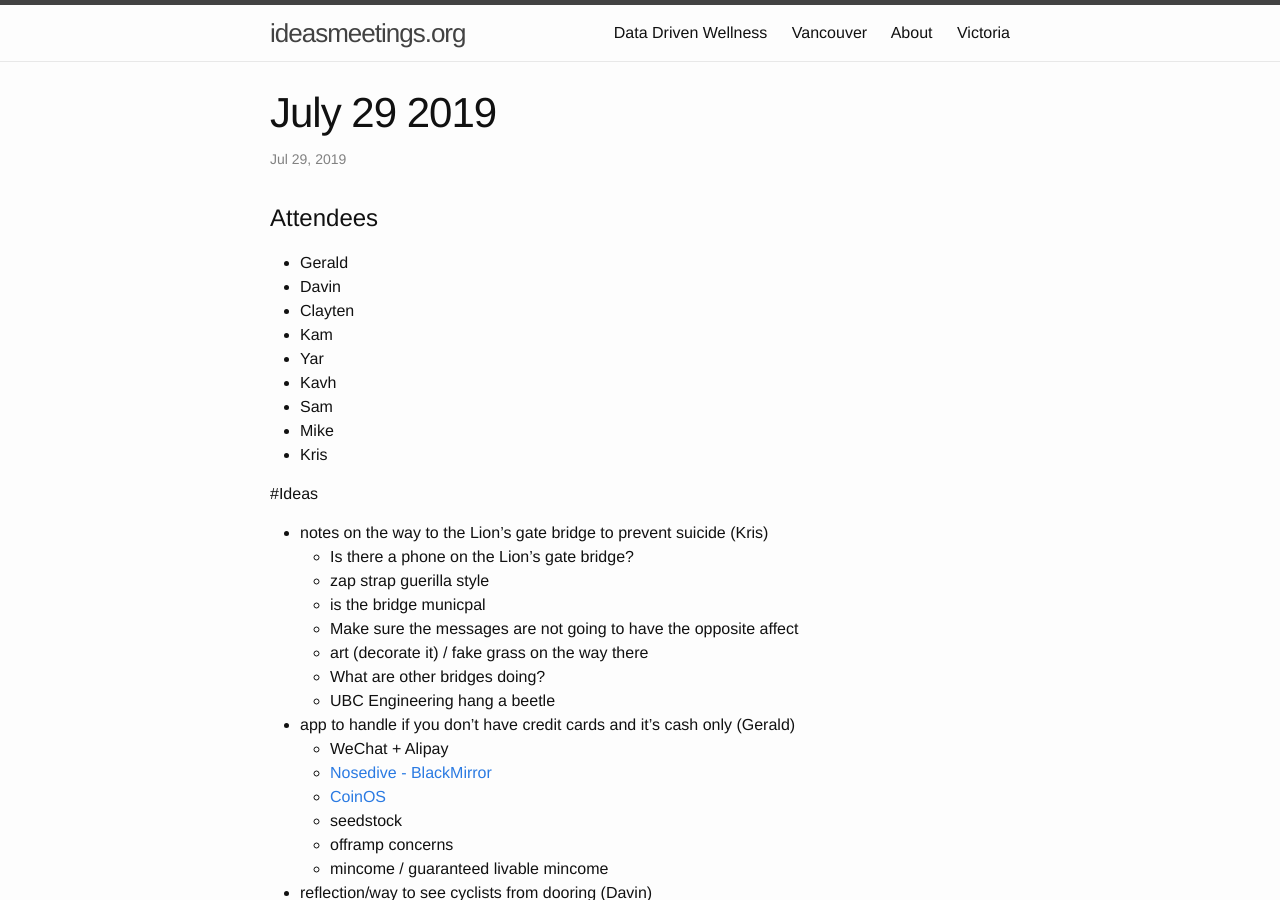
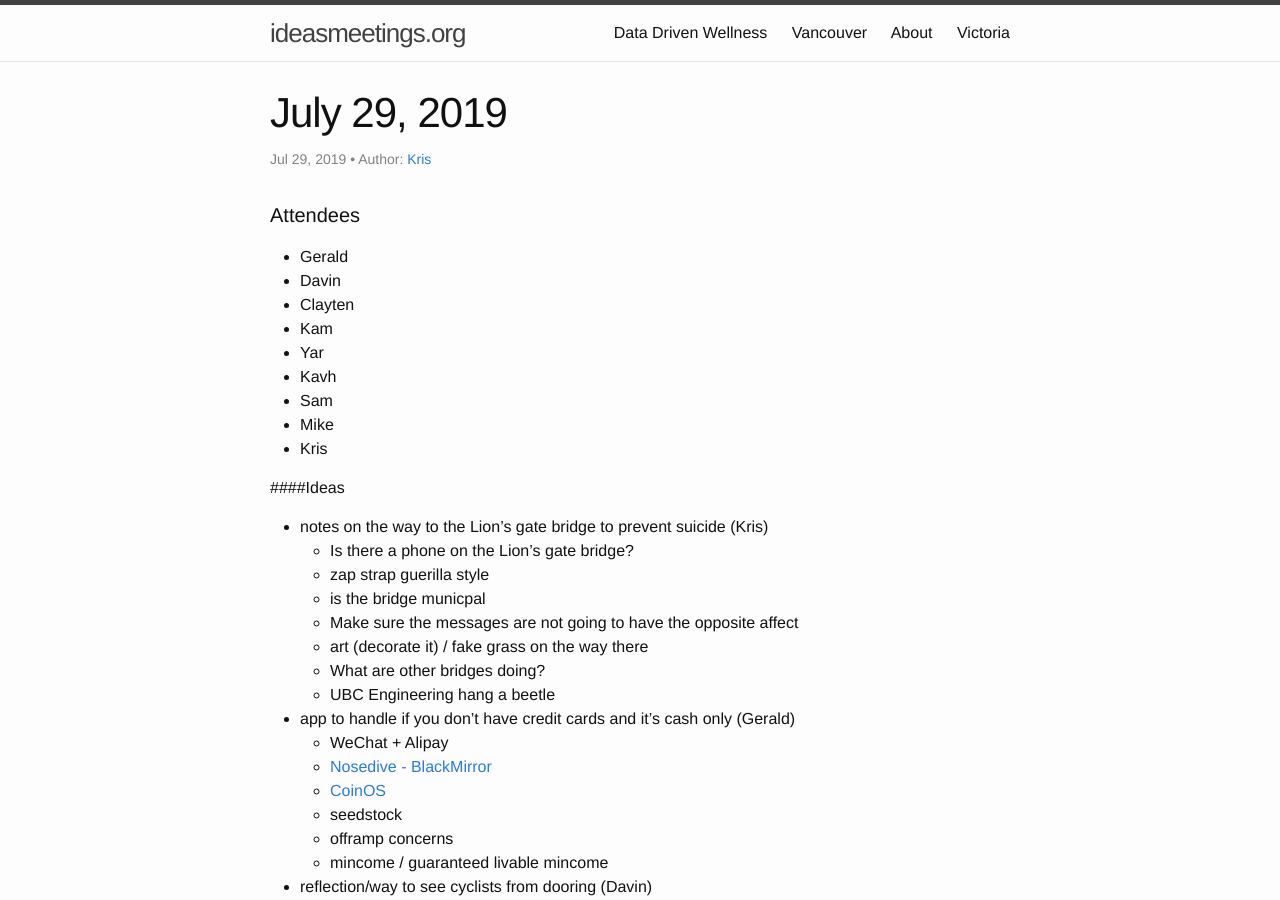
Before and after one commit to improvethings/improvethings.github.io, a Jekyll site: the page built from _posts/2019-07-29-July-29-2019.md, in a window 1280 px wide and 900 px high. Built offline with Jekyll 4.4.1, drawn with Linux system fonts in a browser that asks for light colours; our own code applies the rules of GitHub Pages for plain Markdown files; comment, search, counter and statistics services are not loaded; some of the changed lines change nothing that is shown.

Commit message:
added post headers for July 29th

```diff
--- a/_posts/2019-07-29-July-29-2019.md
+++ b/_posts/2019-07-29-July-29-2019.md
@@ -1,4 +1,23 @@
-# Attendees
+---
+layout: post
+status: publish
+published: true
+title: July 29, 2019
+author:
+  display_name: Kris
+  login: Kris
+  email: kris@ideawave.ca
+  url: ‘’
+author_login: Kris
+author_email: kris@ideawave.ca
+categories:
+- Vancouver
+tags: []
+comments: []
+---
+
+
+#### Attendees
 
 * Gerald
 * Davin
@@ -10,7 +29,7 @@
 * Mike
 * Kris
 
-#Ideas
+####Ideas
 
 * notes on the way to the Lion's gate bridge to prevent suicide (Kris)
     * Is there a phone on the Lion's gate bridge?
```
